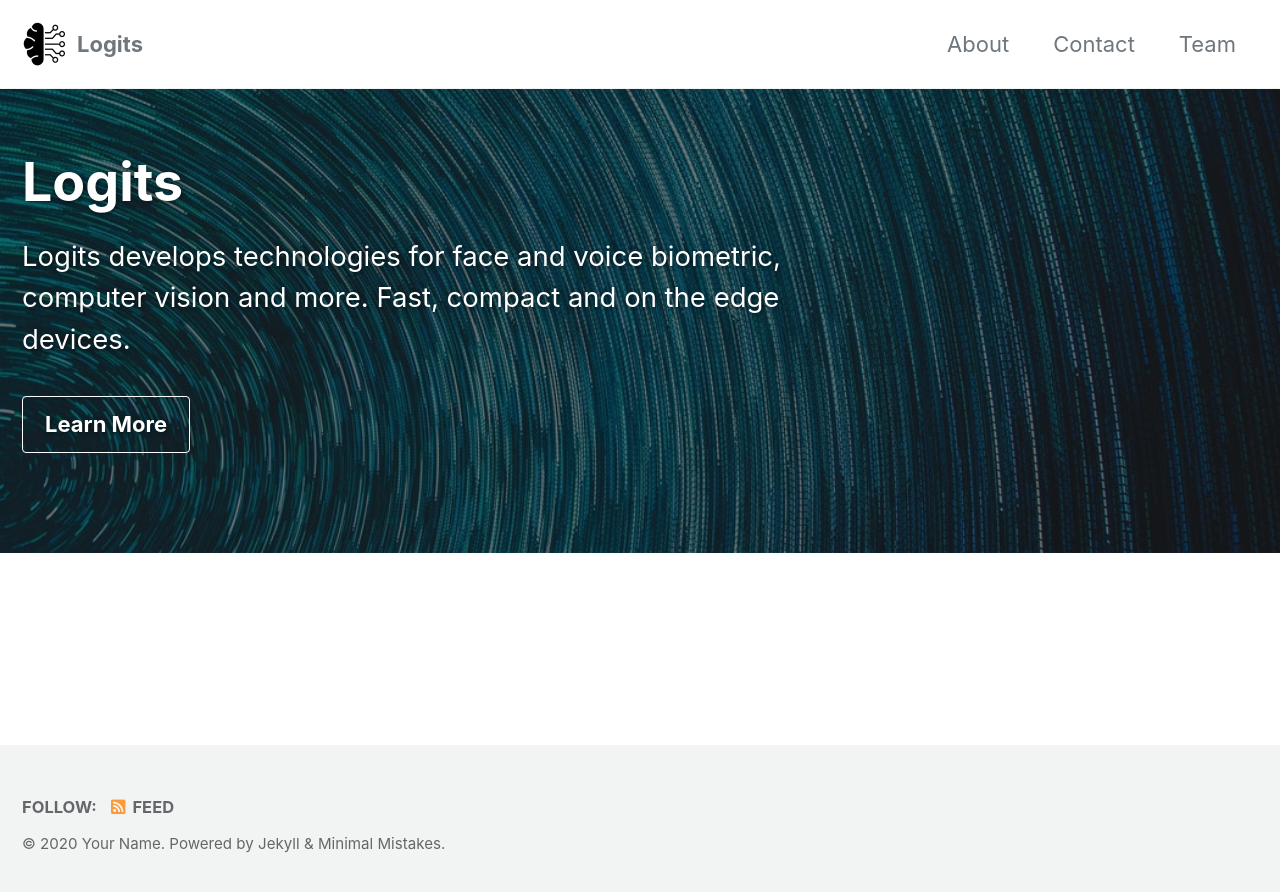
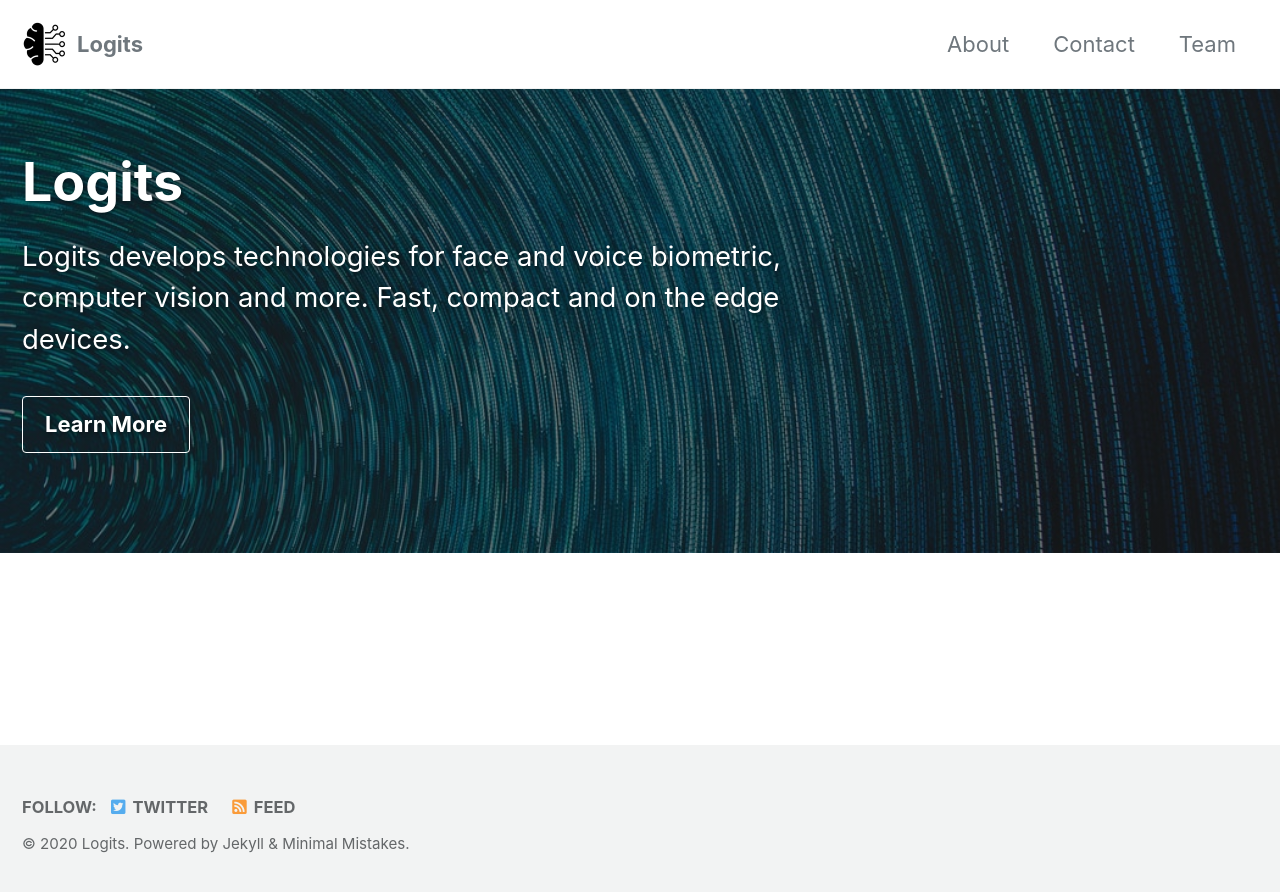
Before and after one commit to milinddeore/logits-website, a Jekyll site: the page built from index.html, in a window 1280 px wide. Shown: the top 892 px of the page. Built offline with Jekyll 4.4.1, drawn with Linux system fonts in a browser that asks for light colours; cached includes are drawn as plain includes; the list of posts is cut into pages by our own code.

Commit message:
Update _config.yml

```diff
--- a/_config.yml
+++ b/_config.yml
@@ -19,7 +19,7 @@ locale                   : "en-US"
 title                    : "Logits"
 title_separator          : "-"
 subtitle                 : # site tagline that appears below site title in masthead
-name                     : "Your Name"
+name                     : "Logits"
 description              : "An amazing website."
 url                      : "https://milinddeore.github.io"
 baseurl                  : "/logits-website"
@@ -123,7 +123,7 @@ footer:
   links:
     - label: "Twitter"
       icon: "fab fa-fw fa-twitter-square"
-      # url: "https://twitter.com/Saket_Deshmukh"
+      url: "https://twitter.com/Saket_Deshmukh"
     - label: "Facebook"
       icon: "fab fa-fw fa-facebook-square"
       # url:
```
